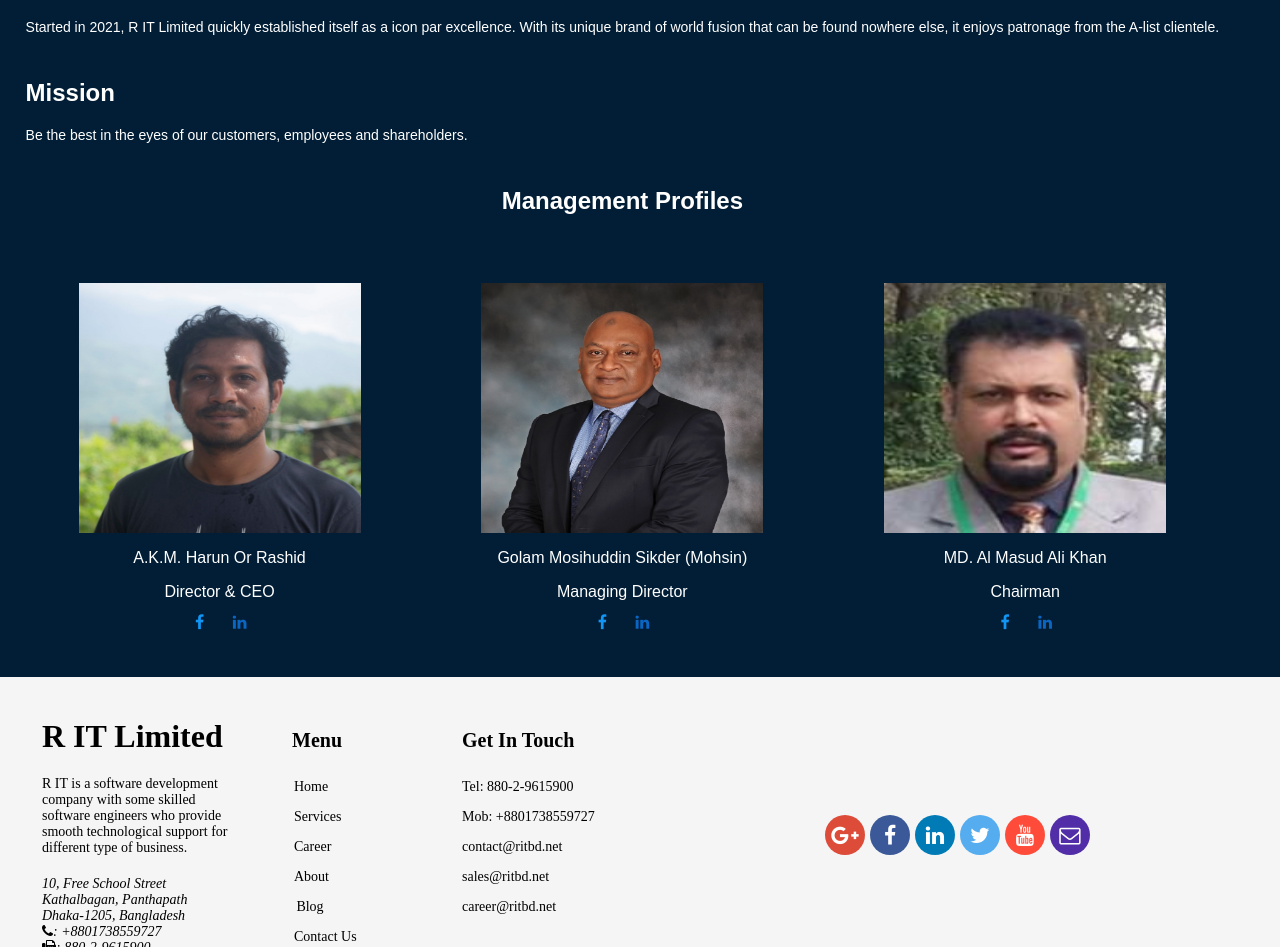
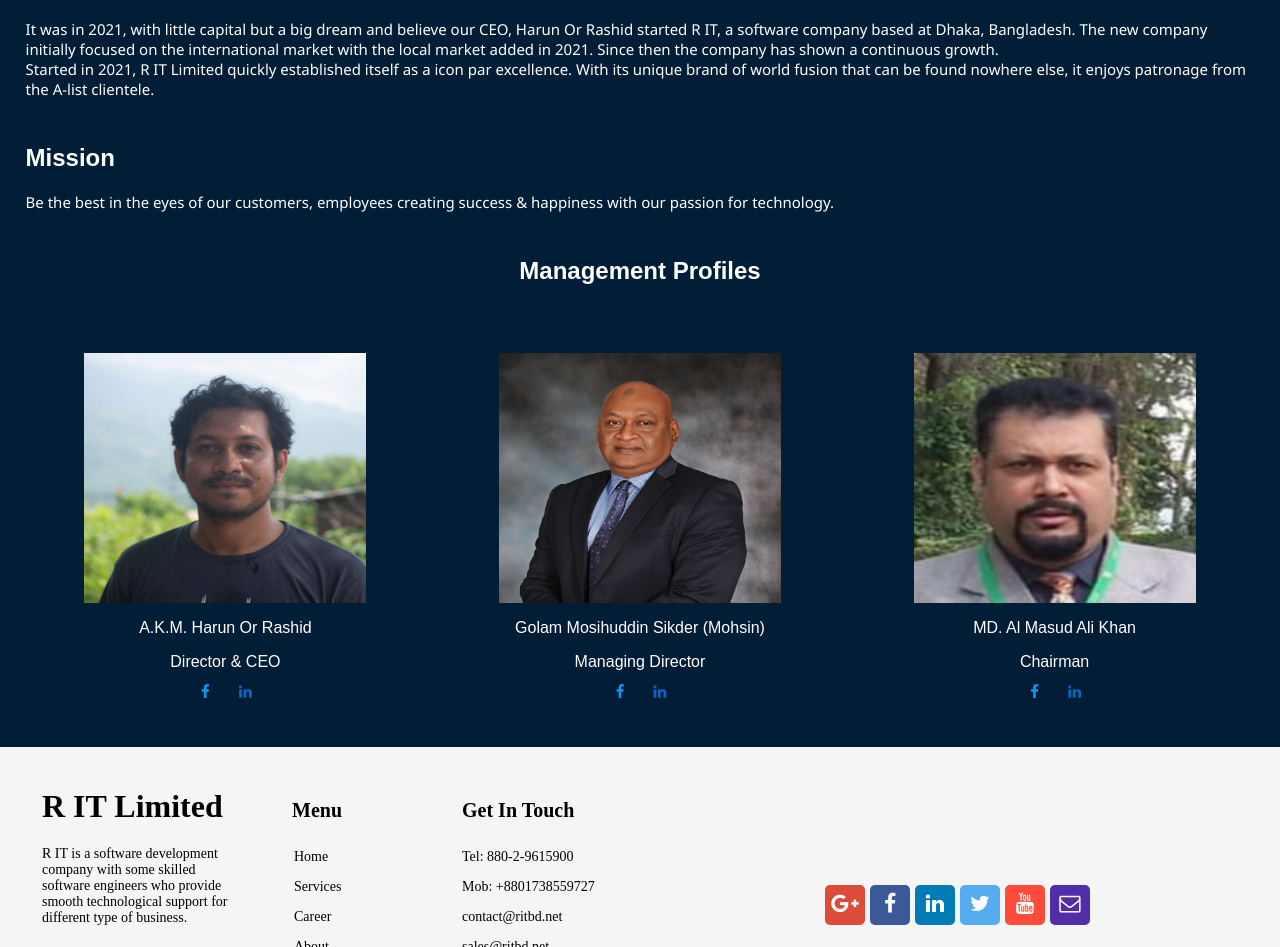
Before and after one commit to harun77/rit, an Angular app: page /aboutus in a window 1280 px wide. Shown: the part 325-1272 px from the top of the page. Built offline with nearby package versions, Linux system fonts and the light colour scheme; what ngx-slick-carousel would draw is missing.

Commit message:
Code improvement

```diff
--- a/src/app/component/about/about.component.html
+++ b/src/app/component/about/about.component.html
@@ -8,9 +8,15 @@
             <div fxLayout="column" fxLayout.gt-sm="row">
                 <div>
                     <h2>Our History</h2>
-                    <p style="font-size: 14px;">Started in 2021, R IT Limited quickly established itself as a icon par
+                    <p class="detail">
+                        It was in 2021, with little capital but a big dream and believe our CEO, Harun Or Rashid started
+                        R IT, a software company based at Dhaka, Bangladesh. The new company
+                        initially focused on the international market with the local market added in 2021. Since then
+                        the company has shown a continuous growth. <br>
+                        Started in 2021, R IT Limited quickly established itself as a icon par
                         excellence. With its unique brand of world fusion that can be found nowhere else, it enjoys
-                        patronage from the A-list clientele.</p>
+                        patronage from the A-list clientele.
+                    </p>
                 </div>
             </div>
         </div>
@@ -18,8 +24,8 @@
             <div fxLayout="column" fxLayout.gt-sm="row">
                 <div>
                     <h2>Mission</h2>
-                    <p style="font-size: 14px;">Be the best in the eyes of our customers, employees and shareholders.
-                    </p>
+                    <p class="detail">Be the best in the eyes of our customers, employees creating success & happiness
+                        with our passion for technology.</p>
                 </div>
             </div>
         </div>
--- a/src/app/component/about/about.component.scss
+++ b/src/app/component/about/about.component.scss
@@ -15,3 +15,8 @@ $background_color: #011e36;
     display: flex;
     justify-content: center;
 }
+
+.detail {
+    font-size: 15px;
+    font-family: "Segoe UI", Tahoma, Geneva, Verdana, sans-serif;
+}
--- a/src/app/component/card/card.component.scss
+++ b/src/app/component/card/card.component.scss
@@ -14,3 +14,13 @@ mat-card-actions {
 .in {
     color: #0a66c2;
 }
+
+.fb,
+.in {
+    font-size: 15px;
+}
+
+.fb:hover,
+.in:hover {
+    font-size: 20px;
+}
--- a/src/app/component/contact/contact.component.html
+++ b/src/app/component/contact/contact.component.html
@@ -21,14 +21,14 @@
     </div>
     <div class="address-row">
         <i class="fa fa-envelope icon"></i>
-        <a style="text-decoration: none; color: black;" href="mailto:rit@gmail.com">contact@ritbd.net</a>
+        <a style="text-decoration: none; color: black;" href="mailto:contact@ritbd.net">contact@ritbd.net</a>
     </div>
 
     <div class="gq">
         <h2>General information</h2>
         <div class="address-row">
             <i class="fa fa-envelope icon"></i>
-            <a style="text-decoration: none; color: black;" href="mailto:rit@gmail.com">hello@ritbd.net</a>
+            <a style="text-decoration: none; color: black;" href="mailto:hello@ritbd.net">hello@ritbd.net</a>
         </div>
     </div>
 </div>
--- a/src/app/component/footer/footer.component.html
+++ b/src/app/component/footer/footer.component.html
@@ -41,15 +41,24 @@
 
     <div fxFlex="100" fxFlex.gt-sm="45">
         <div class="media">
-            <a mat-icon-button class="btn-google-plus" href="http://google.com/+"><i
-                    class="fa fa-google-plus fa-lg"></i></a>
-            <a mat-icon-button class="btn-facebook" href="http://www.facebook.com/profile.php?id="><i
-                    class="fa fa-facebook fa-lg"></i></a>
-            <a mat-icon-button class="btn-linkedin" href="http://www.linkedin.com/in/"><i
-                    class="fa fa-linkedin fa-lg"></i></a>
-            <a mat-icon-button class="btn-twitter" href="http://twitter.com/"><i class="fa fa-twitter fa-lg"></i></a>
-            <a mat-icon-button class="btn-youtube" href="http://youtube.com/"><i class="fa fa-youtube fa-lg"></i></a>
-            <a mat-icon-button class="btn-mail" href="mailto:"><i class="fa fa-envelope-o fa-lg"></i></a>
+            <a mat-icon-button class="btn-google-plus icon-btn" href="http://google.com/+">
+                <i class="fa fa-google-plus fa-lg"></i>
+            </a>
+            <a mat-icon-button class="btn-facebook icon-btn" target="_blank" href="https://www.facebook.com/ritltd/">
+                <i class="fa fa-facebook fa-lg"></i>
+            </a>
+            <a mat-icon-button class="btn-linkedin icon-btn" href="http://www.linkedin.com/in/">
+                <i class="fa fa-linkedin fa-lg"></i>
+            </a>
+            <a mat-icon-button class="btn-twitter icon-btn" href="http://twitter.com/">
+                <i class="fa fa-twitter fa-lg"></i>
+            </a>
+            <a mat-icon-button class="btn-youtube icon-btn" href="http://youtube.com/">
+                <i class="fa fa-youtube fa-lg"></i>
+            </a>
+            <a mat-icon-button class="btn-mail icon-btn" href="mailto:contact@ritbd.net">
+                <i class="fa fa-envelope-o fa-lg"></i>
+            </a>
         </div>
     </div>
     <div class="copyright">
--- a/src/app/component/footer/footer.component.scss
+++ b/src/app/component/footer/footer.component.scss
@@ -99,3 +99,8 @@ mat-list {
 .media > a {
     margin-right: 5px;
 }
+
+.icon-btn {
+    line-height: 35px !important;
+    border-radius: 5px !important;
+}
```
